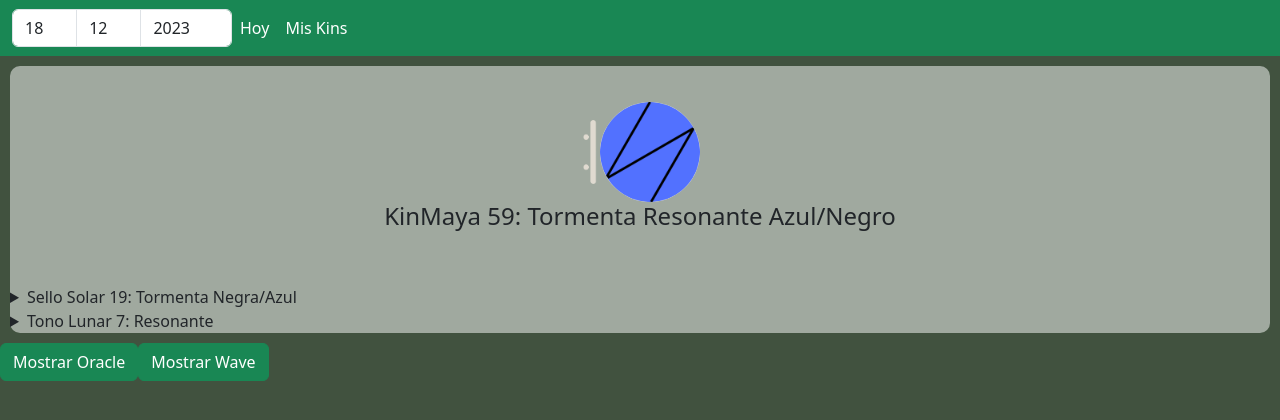
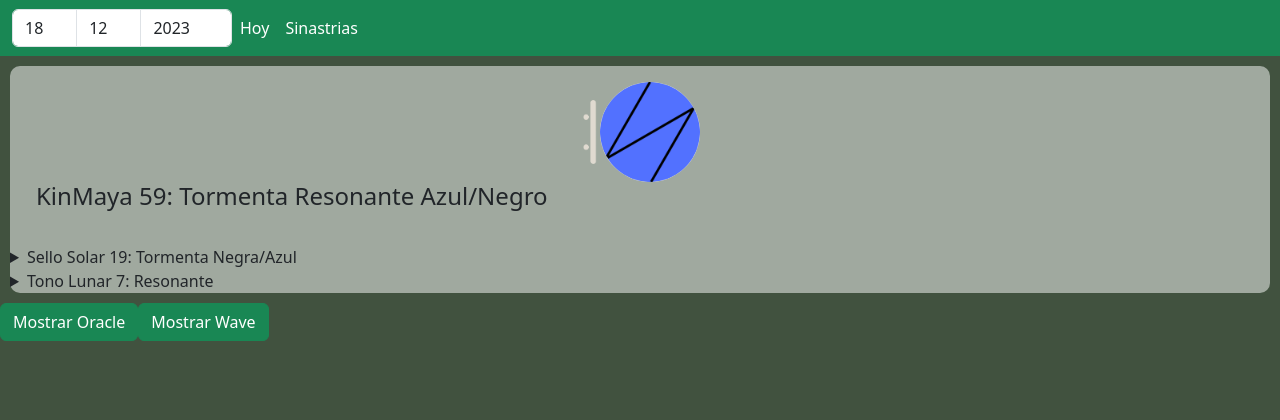
Before and after one commit to LihueMaidanaAvaca/SolKin, a React (Create React App) app: page / in a window 1280 px wide. Shown: the top 420 px of the page. Built offline with nearby package versions, Linux system fonts and the light colour scheme; a small style sheet from the web is missing.

Commit message:
sinastria 1

```diff
--- a/src/components/Header.js
+++ b/src/components/Header.js
@@ -21,7 +21,7 @@
                             <a className="nav-link active" aria-current="page" href="/">Hoy</a>
                         </li>
                         <li className="nav-item">
-                            <a className="nav-link active" aria-current="page" href="/kins">Mis Kins</a>
+                            <a className="nav-link active" aria-current="page" href="/sinastria">Sinastrias</a>
                         </li>
                         {/* Otros elementos de la navbar si los necesitas */}
                     </ul>
--- /dev/null
+++ b/src/components/Sinastria.js
@@ -0,0 +1,7 @@
+export default function Sinastria(){
+    return(
+        <>
+            Sinastria
+        </>
+    )
+}
--- a/src/routes/index.js
+++ b/src/routes/index.js
@@ -2,8 +2,9 @@
 import React from 'react';
 import { Routes, Route } from 'react-router-dom';
 import HomePage from '../pages/HomePage';
+import Sinastria from '../components/Sinastria';
 // import UnKinMaya from '../pages/UnKinMaya';
-import ListaDeKines from '../pages/ListaDeKines';
+// import ListaDeKines from '../pages/ListaDeKines';
 // import ContactPage from '../pages/ContactPage';
 // ...importa otras páginas según sea necesario
 
@@ -11,7 +12,7 @@
     return (
         <Routes>
             <Route path="/" element={<HomePage day={day} month={month} year={year} />} />
-            <Route path="/kins" element={<ListaDeKines />} />
+            <Route path="/sinastria" element={<Sinastria />} />
             {/* <Route path="/contact" element={<ContactPage />} /> */}
             {/* ...define otras rutas aquí */}
         </Routes>
--- /dev/null
+++ b/src/utils/yearkPlusDatek.js
@@ -0,0 +1,6 @@
+import yearK from "./yearK";
+import dayAndMonthK from "./dayAndMonthK";
+
+export default function yearkPlusDatek(año){
+
+}
```
